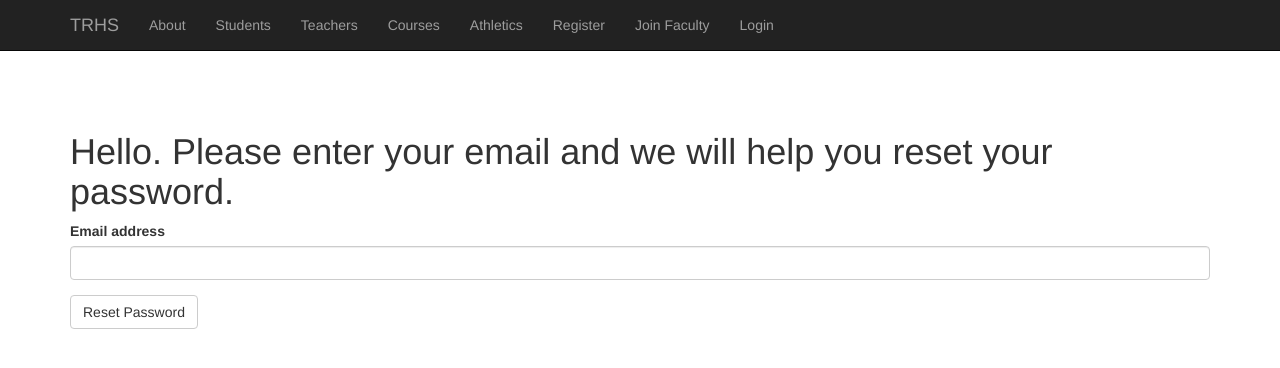
After one commit to trabnett/flask-highscool-app, a Flask app: page /forgot_password in a window 1280 px wide. The commit adds this page. Shown: the top 368 px of the page. Run offline with Flask 2, Linux system fonts and the light colour scheme; some libraries are stand-ins or nearby versions.

Commit message:
users can reset password through their email account

```diff
--- a/app/forms.py
+++ b/app/forms.py
@@ -2,7 +2,7 @@ from flask_wtf import FlaskForm
 from datetime import datetime, date
 from wtforms import StringField, PasswordField, BooleanField, SubmitField, IntegerField, SelectField
 from wtforms.fields.html5 import DateField
-from wtforms.validators import DataRequired, NumberRange, Email, EqualTo, Length
+from wtforms.validators import DataRequired, NumberRange, Email, EqualTo, Length, Regexp
 from wtforms.widgets import PasswordInput
 
 class LoginForm(FlaskForm):
@@ -48,3 +48,12 @@ class JoinFaculty(FlaskForm):
     password = PasswordField('Password', validators=[DataRequired(), Length(min=4), EqualTo('confirm', message='Passwords must match')])
     confirm = PasswordField('Confirm Password',)
     submit = SubmitField('Register')
+
+class ResetPassword(FlaskForm):
+    new_password = PasswordField('New Password', validators=[DataRequired(), Regexp(r'^[\w.@+-]+$', message='Come on man. You know you cant use spaces in a password.'), Length(min=4), EqualTo('confirm', message='Passwords must match')])
+    confirm = PasswordField('Confirm Password')
+    submit = SubmitField('Reset Password')
+
+class ForgotPassword(FlaskForm):
+    email = StringField('Email address', validators=[DataRequired(), Email()])
+    submit = SubmitField('Reset Password')
--- /dev/null
+++ b/app/mail_templates.py
@@ -0,0 +1,6 @@
+from app import app
+
+def template1(user, code):
+    x = f"<div style='background-color:blue;opacity:.7;color:white;height:25px;'>TRHS</div><br><p>Hello {user.first_name}. You have forgotten your password.</p><br><p>Please click the link below to reset your password:</p><br><a href='http://127.0.0.1:5000/reset_password/{code}'>Reset Password</a>"
+    print('hello', user.first_name, code, x)
+    return x
--- a/app/models.py
+++ b/app/models.py
@@ -23,6 +23,7 @@ class Student(UserMixin, db.Model):
     twitter = db.Column(db.String(128))
     email = db.Column(db.String(120), index=True, unique=True)
     password_hash = db.Column(db.String(128))
+    reset_code = db.Column(db.String(64))
     student_course = relationship('StudentCourse', cascade='delete')
     student_sport = relationship('StudentSport', cascade='delete')
 
@@ -55,6 +56,7 @@ class Teacher(UserMixin, db.Model):
     started_at_school = db.Column(db.DateTime())
     email = db.Column(db.String(120), index=True, unique=True)
     password_hash = db.Column(db.String(128))
+    reset_code = db.Column(db.String(64))
     course = relationship('Course', cascade='delete')
     sport = relationship('Sport', cascade='delete')
 
--- a/app/routes.py
+++ b/app/routes.py
@@ -1,7 +1,7 @@
 from app import app
 import os
 from flask import render_template, flash, redirect, url_for, request
-from app.forms import LoginForm, TestScore, NewSport, NewCourse, Register, JoinFaculty
+from app.forms import LoginForm, TestScore, NewSport, NewCourse, Register, JoinFaculty, ResetPassword, ForgotPassword
 from app.students import Students
 from app import db, mail
 from flask_mail import Message
@@ -12,6 +12,8 @@ from sqlalchemy import create_engine, update
 from sqlalchemy.orm import sessionmaker
 from werkzeug.security import generate_password_hash, check_password_hash
 from app.helper_functions import get_average, get_test_scores, get_gpa
+from app.mail_templates import template1
+import secrets
 
 engine = db.engine
 Session = sessionmaker(engine)
@@ -20,12 +22,6 @@ teacher_check = {'status': None}
 
 @app.route('/')
 def welcome():
-    print(os.environ['GMAIL_ACCOUNT'])
-    msg = Message("Hi Tim",
-                  sender='testapptr78@gmail.com',
-                  recipients=["timrabnett@hotmail.com"])
-    msg.html = "<p>Hi Tim,\nAnother go at it. I hope this produces a fine email that everyone likes. This is a long paragraph that should be split eventually. See if it works. Blah blah blah blah blah. And more talking.\n\nAnd now we are starting a new line. Is this okay? What can I say. This is all working in an okay fashion. I hope the HTML stuff is working okay also.</p><h1>here is an h1</h1><div style='background-color:blue;color:white;'>hello</div><a href='https://google.com'>google</a>"
-    mail.send(msg)
     return render_template('index.html')
 
 @app.route('/about')
@@ -98,7 +94,6 @@ def update_student(id):
     student = session.query(Student).filter_by(id = id).first()
     if check_password_hash(student.password_hash, old_password):
         student.password_hash = new_hash
-        print(student.password_hash, "new hash?")
         session.commit()
     else:
         flash('You incorrectly entered your current password')
@@ -406,3 +401,44 @@ def test():
     session.delete(local_object)
     session.commit()
     return "hey"
+
+@app.route('/reset_password/<string:code>', methods=['GET', 'POST'])
+def reset_password(code):
+    if current_user.is_authenticated:
+        return render_template('reset_password.html', alert="You are already logged in. If you want to change your password, you can do that in the Account Settings Tab.")
+    form = ResetPassword()
+    user = Student.query.filter_by(reset_code=code).first()
+    if user == None:
+        user = Teacher.query.filter_by(reset_code=code).first()
+    if user == None:
+        return render_template('reset_password.html', alert="This link in no longer active. Please click the link send to your email, or ask for a new one to be resent.")
+    if form.validate_on_submit():
+        new_hash = generate_password_hash(form.new_password.data)
+        user.password_hash = new_hash
+        db.session.commit()
+        flash('Your Password has been updated. Please Login.')
+        return redirect('/login')
+    return render_template('reset_password.html', code=code, user=user, form=form)
+
+@app.route('/forgot_password', methods=['GET', 'POST'])
+def forgot_password():
+    if current_user.is_authenticated:
+        return render_template('forgot_password.html', alert="You are already logged in. If you want to change your password, you can do that in the Account Settings Tab.")
+    form = ForgotPassword()
+    if form.validate_on_submit():
+        user = Student.query.filter_by(email=form.email.data).first()
+        if user == None:
+            user = Teacher.query.filter_by(email=form.email.data).first()
+        if user == None:
+            return render_template('reset_password.html', alert="Hmmm. This email doesn't seem to be registered at this highschool.")
+        code = secrets.token_hex(20)
+        user.reset_code = code
+        db.session.commit()
+        msg = Message(f"Hi {user.first_name}",
+                    sender=os.environ['GMAIL_ACCOUNT'],
+                    recipients=[user.email])
+        msg.html = template1(user, code)
+        mail.send(msg)
+        flash('Please check your email. A link has been sent to you with a link to reset your password.')
+        return redirect('/login')
+    return render_template('forgot_password.html', form=form)
--- /dev/null
+++ b/app/templates/forgot_password.html
@@ -0,0 +1,14 @@
+{% extends "layout.html" %}
+{% block content %}
+    {% if alert %}
+        <div class="buffer container">
+            <h1>{{ alert }}</h1>
+        </div>
+    {% else %}
+
+        <div class="buffer container">
+            <h1>Hello. Please enter your email and we will help you reset your password.</h1>
+            {{ wtf.quick_form(form, id='quick_form') }}
+        </div>
+    {% endif %}
+{% endblock %}
--- a/app/templates/login.html
+++ b/app/templates/login.html
@@ -10,6 +10,7 @@
                 {% endfor %}
             {% endif %}
             {{ wtf.quick_form(form, id='quick_form') }}
+            <a href="/forgot_password">Forgot Password?</a>
         </div>
     {% endwith %}
 {% endblock %}
```
Also changed, not shown: app/templates/reset_password.html (added, +14 -0 lines), migrations/versions/6c92494e41fe_added_reset_code.py (added, +30 -0 lines), config.py (line endings or trailing spaces).
